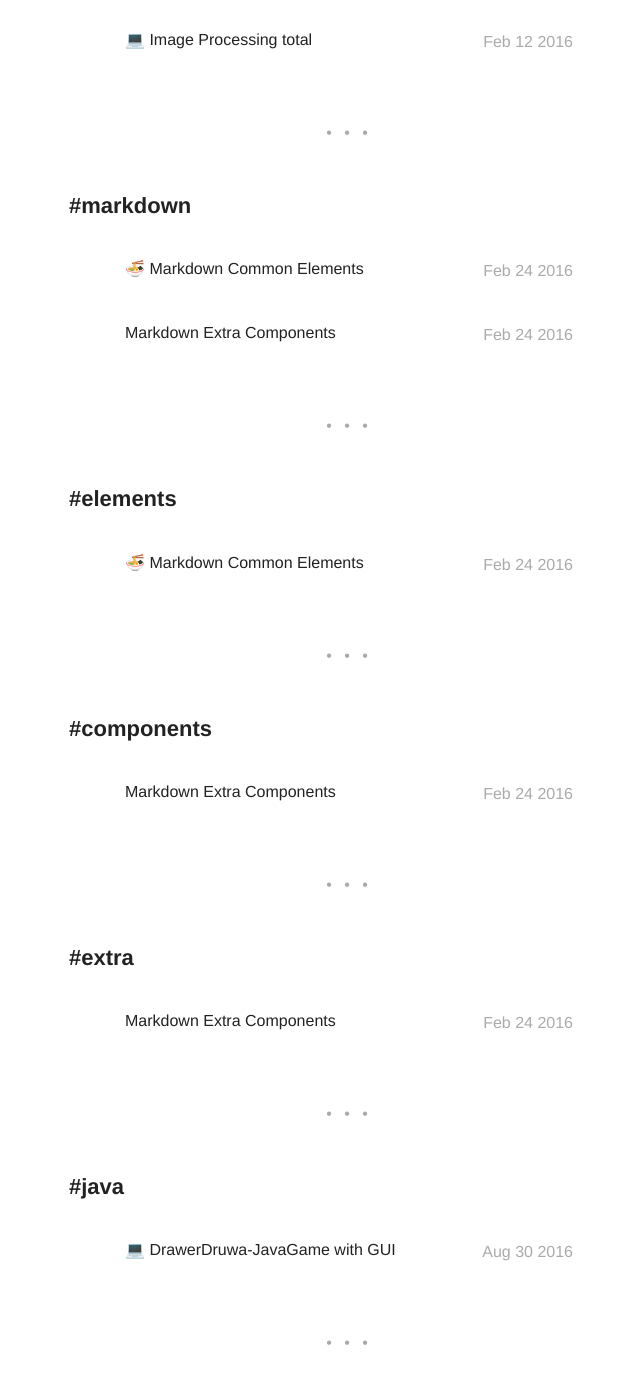
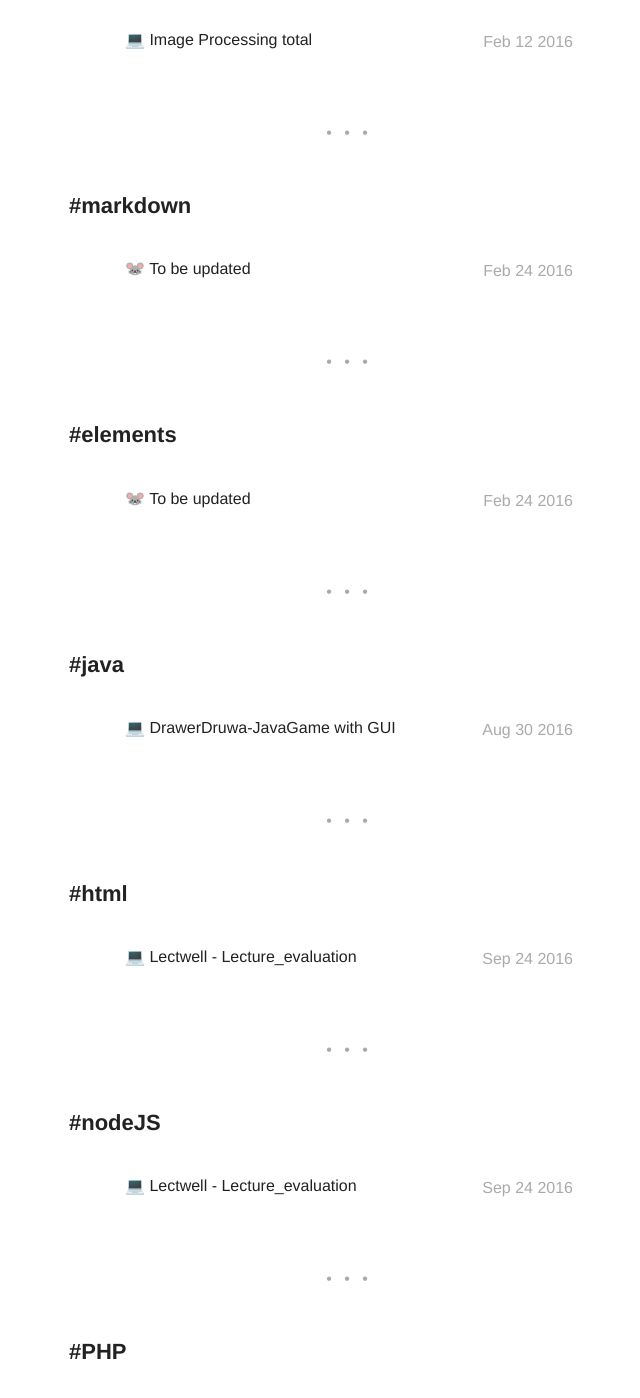
Before and after one commit to Parkdusang/blog, a Jekyll site: the page built from tags.html, in a window 1280 px wide and 1400 px high, scrolled down 1787 px. Shown: the whole window, without its empty margins (291-931 px from the left). Built offline with Jekyll 4.4.1, drawn with Linux system fonts in a browser that asks for light colours; emoji names are drawn with the system emoji font.

```diff
--- a/_posts/2016-02-24-markdown-common-elements.markdown
+++ b/_posts/2016-02-24-markdown-common-elements.markdown
@@ -1,5 +1,5 @@
 ---
-title: ":ramen: Markdown Common Elements"
+title: ":mouse: To be updated"
 layout: post
 date: 2016-02-24 22:44
 image: /assets/images/markdown.jpg
@@ -217,4 +218,4 @@ $(window).scroll(function() {
 [3]: http://www.markitdown.net/
 [4]: http://daringfireball.net/projects/markdown/basics
 [5]: http://daringfireball.net/projects/markdown/syntax
-[6]: http://kune.fr/wp-content/uploads/2013/10/ghost-blog.jpg
+[6]: http://kune.fr/wp-content/uploads/2013/10/ghost-blog.jpg -->
--- a/_posts/2015-02-24-markdown-extra-components.markdown
+++ b/_posts/markdown-extra-components.markdown
@@ -1,4 +1,4 @@
----
+<!-- ---
 title: "Markdown Extra Components"
 layout: post
 date: 2016-02-24 22:48
@@ -193,4 +193,4 @@ Do you want some videos? Youtube, Vimeo or Vevo? Copy the embed code and paste o
 [3]: http://www.markitdown.net/
 [4]: http://daringfireball.net/projects/markdown/basics
 [5]: http://daringfireball.net/projects/markdown/syntax
-[6]: http://kune.fr/wp-content/uploads/2013/10/ghost-blog.jpg
+[6]: http://kune.fr/wp-content/uploads/2013/10/ghost-blog.jpg -->
```
Also changed, not shown: other parts of _posts/2016-02-24-markdown-common-elements.markdown (+3 -2 lines), _posts/2017-05-09-ImageProcessing.markdown (line endings or trailing spaces).
